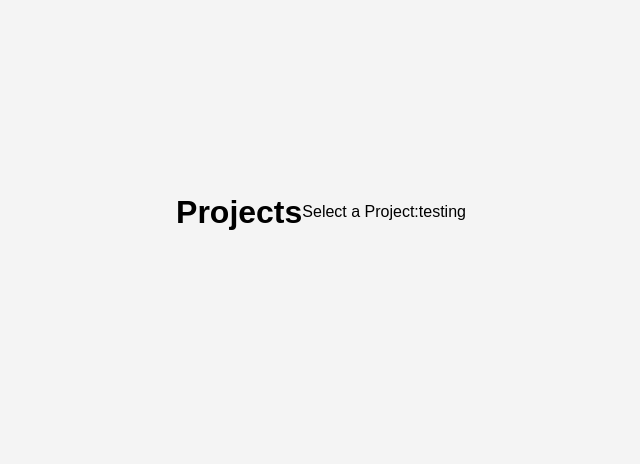
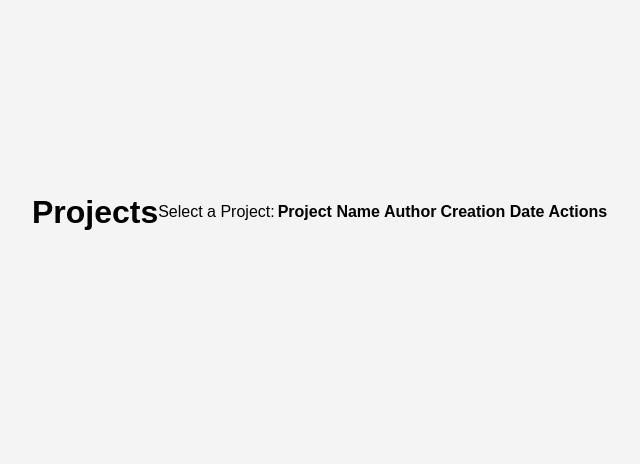
Before and after one commit to nkoranda97/ddl_website, a Flask app: page /project_list in a window 1280 px wide. Shown: the part 188-652 px from the top of the page, without its empty margins (319-959 px from the left). Run offline with Flask 3, Linux system fonts and the light colour scheme; data that the repository does not hold is empty.

Commit message:
created the project_list page, added option to delete project

```diff
--- a/flask_app/select.py
+++ b/flask_app/select.py
@@ -2,6 +2,7 @@
 from datetime import date
 import os
 import zipfile
+import shutil
 
 from flask import (
     Blueprint, flash, g, redirect, render_template, request, session, url_for, current_app
@@ -81,4 +82,30 @@
 
 @bp.route('/project_list')
 def project_list():
-    return render_template('select/project_list.html')
+    db = get_db()
+    projects = db.execute(
+        'SELECT project_id, project_name, project_author, creation_date FROM projects'
+    ).fetchall()
+    return render_template('select/project_list.html', projects = projects)
+
+@bp.route('/delete_project/<int:project_id>', methods=['POST'])
+def delete_project(project_id):
+    db = get_db()
+    project = db.execute('SELECT directory_path FROM projects WHERE project_id = ?', (project_id,)).fetchone()
+
+    if project is None:
+        flash('Project not found.')
+        return redirect(url_for('select.project_list'))
+
+    directory_path = project['directory_path']
+
+    # Delete the project folder
+    if os.path.exists(directory_path):
+        shutil.rmtree(directory_path)
+
+    # Delete the project from the database
+    db.execute('DELETE FROM projects WHERE project_id = ?', (project_id,))
+    db.commit()
+
+    flash('Project deleted successfully.')
+    return redirect(url_for('select.project_list'))
--- a/flask_app/templates/select/project_list.html
+++ b/flask_app/templates/select/project_list.html
@@ -5,7 +5,28 @@
 {% block content %}
 <h1>Projects</h1>
 <p>Select a Project:</p>
-<div>
-    testing
-</div>
+<table>
+    <thead>
+        <tr>
+            <th>Project Name</th>
+            <th>Author</th>
+            <th>Creation Date</th>
+            <th>Actions</th>
+        </tr>
+    </thead>
+    <tbody>
+        {% for project in projects %}
+        <tr>
+            <td><a href="{{ url_for('select.project_list', project_id=project['project_id']) }}">{{ project['project_name'] }}</a></td>
+            <td>{{ project['project_author'] }}</td>
+            <td>{{ project['creation_date'] }}</td>
+            <td>
+                <form action="{{ url_for('select.delete_project', project_id=project['project_id']) }}" method="post" style="display:inline;">
+                    <button type="submit">Delete</button>
+                </form>
+            </td>
+        </tr>
+        {% endfor %}
+    </tbody>
+</table>
 {% endblock %}
```
